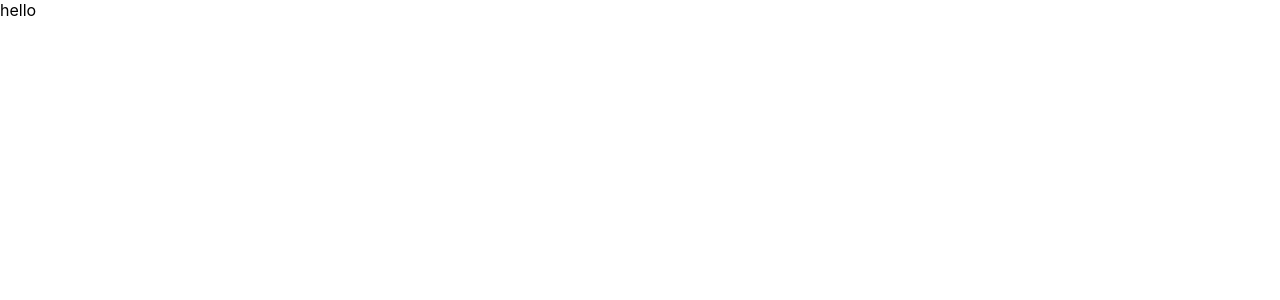
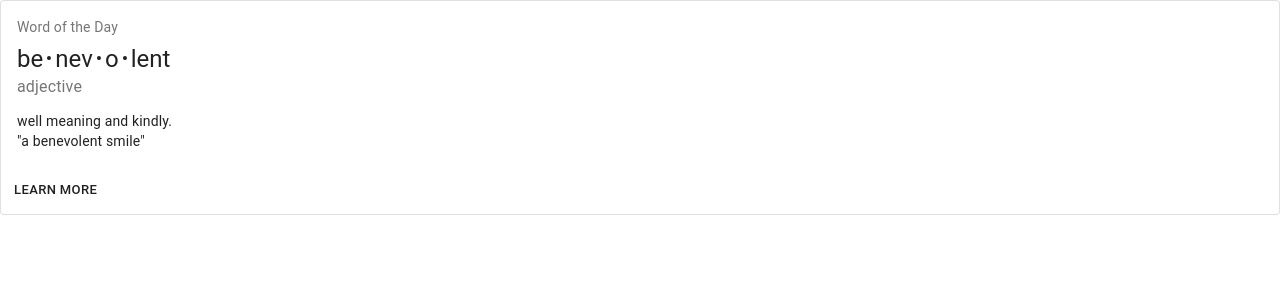
Before and after one commit to nejohnston/portfolio, a React (Create React App) app: page / in a window 1280 px wide. Shown: the top 300 px of the page. Built offline with nearby package versions, Linux system fonts and the light colour scheme.

Commit message:
added introcard, copied from mui example

```diff
--- a/package.json
+++ b/package.json
@@ -4,6 +4,7 @@
   "private": true,
   "dependencies": {
     "@material-ui/core": "^4.11.2",
+    "@material-ui/styles": "^4.11.2",
     "@testing-library/jest-dom": "^5.11.4",
     "@testing-library/react": "^11.1.0",
     "@testing-library/user-event": "^12.1.10",
--- /dev/null
+++ b/src/components/IntroCard/IntroCard.js
@@ -0,0 +1,55 @@
+import React from 'react';
+import { makeStyles } from '@material-ui/core/styles';
+import Card from '@material-ui/core/Card';
+import CardActions from '@material-ui/core/CardActions';
+import CardContent from '@material-ui/core/CardContent';
+import Button from '@material-ui/core/Button';
+import Typography from '@material-ui/core/Typography';
+
+const useStyles = makeStyles({
+  root: {
+    minWidth: 275,
+  },
+  bullet: {
+    display: 'inline-block',
+    margin: '0 2px',
+    transform: 'scale(0.8)',
+  },
+  title: {
+    fontSize: 14,
+  },
+  pos: {
+    marginBottom: 12,
+  },
+});
+
+const IntroCard = () => {
+  const classes = useStyles();
+  const bull = <span className={classes.bullet}>•</span>;
+
+  return (
+    <Card className={classes.root} variant="outlined">
+      <CardContent>
+        <Typography className={classes.title} color="textSecondary" gutterBottom>
+          Word of the Day
+        </Typography>
+        <Typography variant="h5" component="h2">
+          be{bull}nev{bull}o{bull}lent
+        </Typography>
+        <Typography className={classes.pos} color="textSecondary">
+          adjective
+        </Typography>
+        <Typography variant="body2" component="p">
+          well meaning and kindly.
+          <br />
+          {'"a benevolent smile"'}
+        </Typography>
+      </CardContent>
+      <CardActions>
+        <Button size="small">Learn More</Button>
+      </CardActions>
+    </Card>
+  );
+}
+
+export default IntroCard
--- /dev/null
+++ b/src/components/IntroCard/index.js
@@ -0,0 +1,3 @@
+import IntroCard from './IntroCard'
+
+export default IntroCard
--- a/src/containers/Home/Home.js
+++ b/src/containers/Home/Home.js
@@ -0,0 +1,10 @@
+import React from "react";
+import IntroCard from "../../components/IntroCard";
+
+const Home = () => {
+    return(
+        <IntroCard/>
+    )
+}
+
+export default Home
--- a/src/index.js
+++ b/src/index.js
@@ -9,8 +9,8 @@ import AboutContainer from './containers/About'
 
 const Portfolio = () => (
     <HashRouter>
-        <Route path='/' component={AboutContainer}/>
-        <Route path='/about' component={HomeContainer} />
+        <Route path='/' component={HomeContainer} />
+        <Route path='/about' component={AboutContainer}/>
     </HashRouter>
 )
 
```
Also changed, not shown: 1 other file (tests, documents, lock files or other folders).
